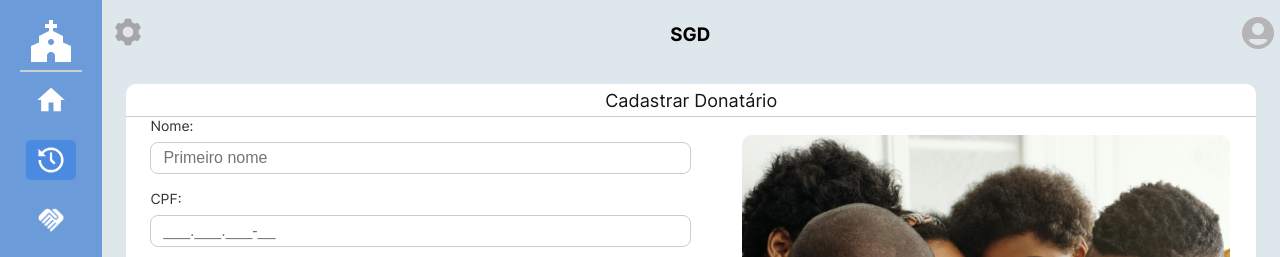
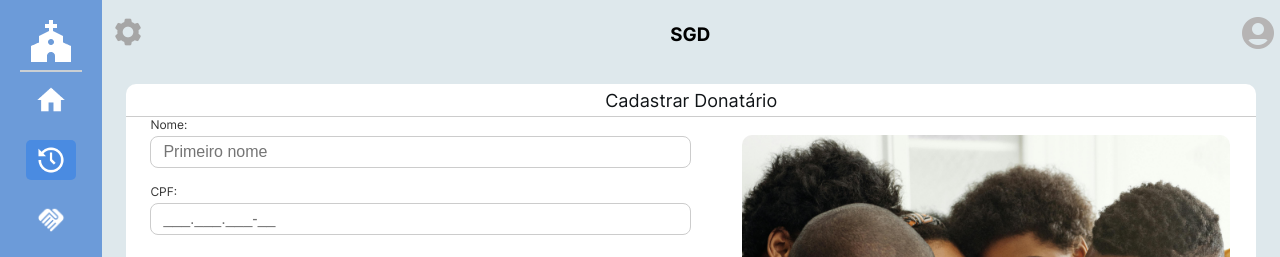
Before and after one commit to Conexao-Solidaria/consol-site-reactjs, a React (Create React App) app: page /cadastrarDonatario in a window 1280 px wide. Shown: the top 257 px of the page. Built offline with nearby package versions, Linux system fonts and the light colour scheme.

Commit message:
fix: mascara para texto input padrao

```diff
--- a/src/components/inputs/InputPadrao.jsx
+++ b/src/components/inputs/InputPadrao.jsx
@@ -7,7 +7,7 @@ const InputPadrao = ({ label, placeholder, mask, onlyLetters, onChange, value })
   const handleChange = (e) => {
     const newValue = e.target.value;
     if (onlyLetters) {
-      const filteredValue = newValue.replace(/[^a-zA-Z]/g, "");
+      const filteredValue = newValue.replace(/[^a-zA-Z\s]/g, "");
       onChange(filteredValue);
     } else {
       onChange(newValue);
--- a/src/components/inputs/InputPadrao.module.css
+++ b/src/components/inputs/InputPadrao.module.css
@@ -5,8 +5,8 @@
 
 .label {
   display: block;
-  margin-bottom: 8px;
-  font-size: 14px;
+  margin-bottom: 4px;
+  font-size: 12px;
   color: #333;
 }
 
```
